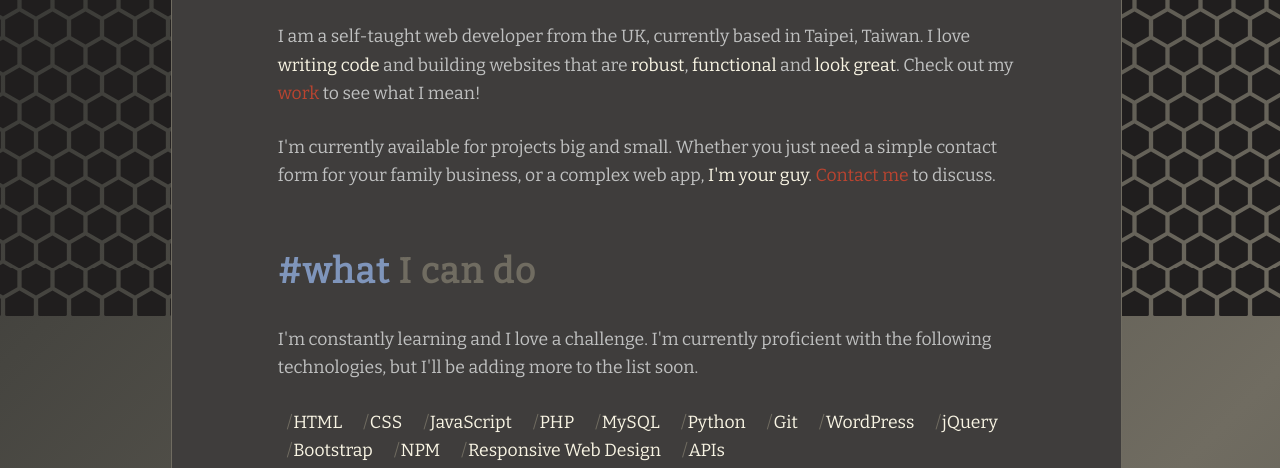
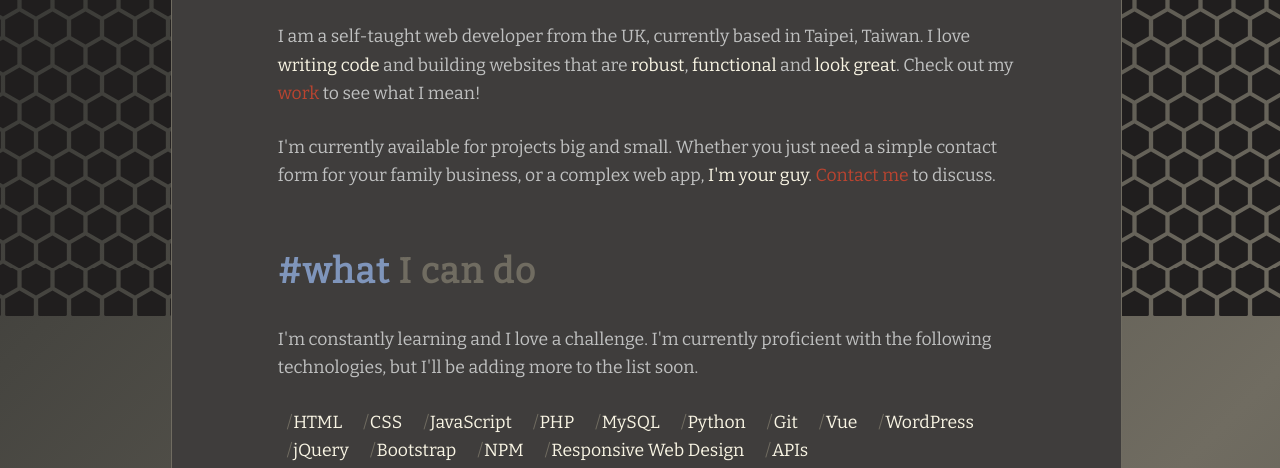
Before and after one commit to AngusMacrae/portfolio, a website: page index.html in a window 1280 px wide. Shown: the part 484-952 px from the top of the page. Drawn offline with nearby package versions, Linux system fonts and the light colour scheme.

Commit message:
Added Vue to skills list :)

```diff
--- a/index.html
+++ b/index.html
@@ -290,7 +290,7 @@
             <li>MySQL</li>
             <li>Python</li>
             <li>Git</li>
-            <!-- <li>Vue</li> -->
+            <li>Vue</li>
             <!-- <li>Node</li> -->
             <!-- <li>Express</li> -->
             <!-- <li>MongoDB</li> -->
```
